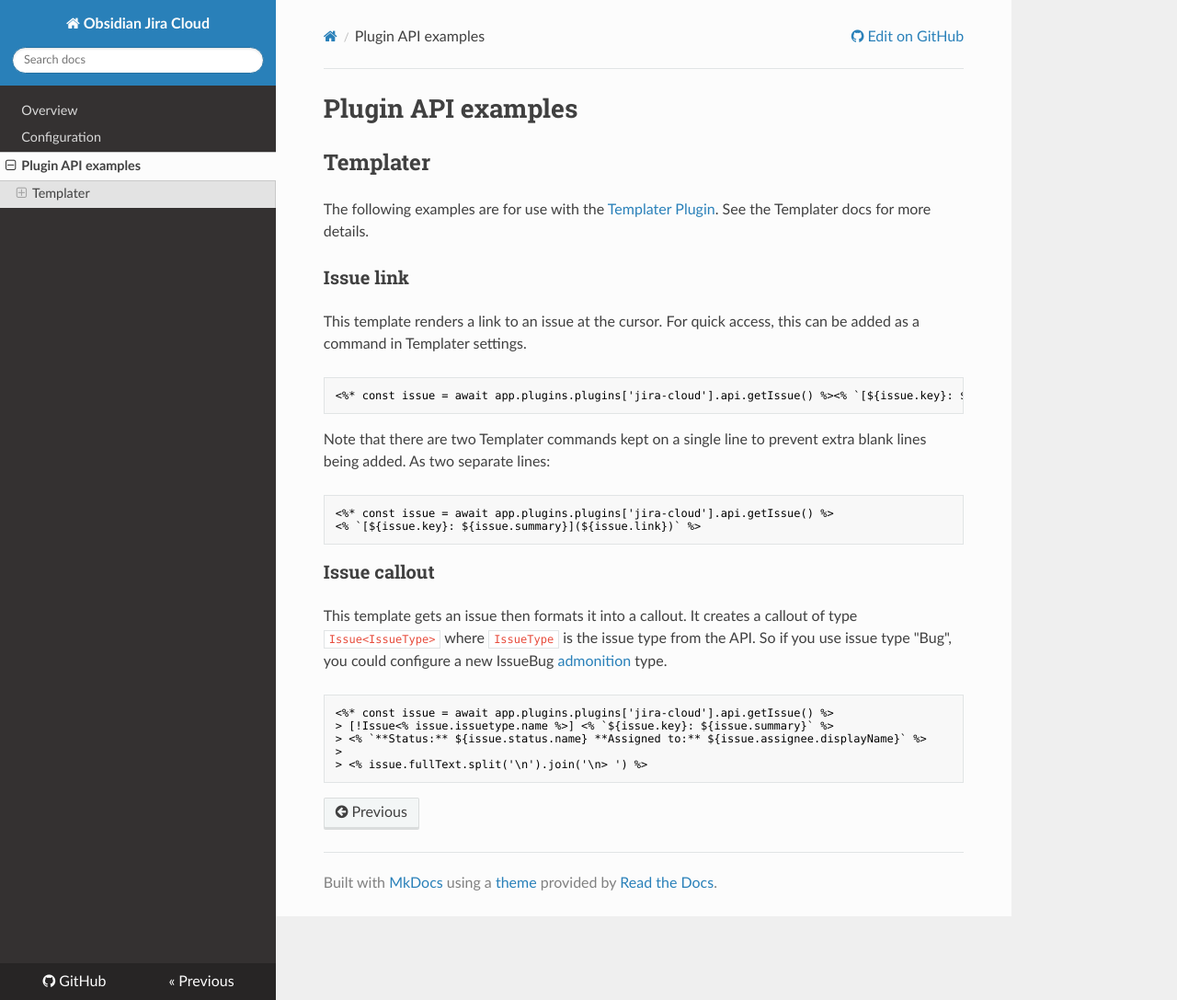
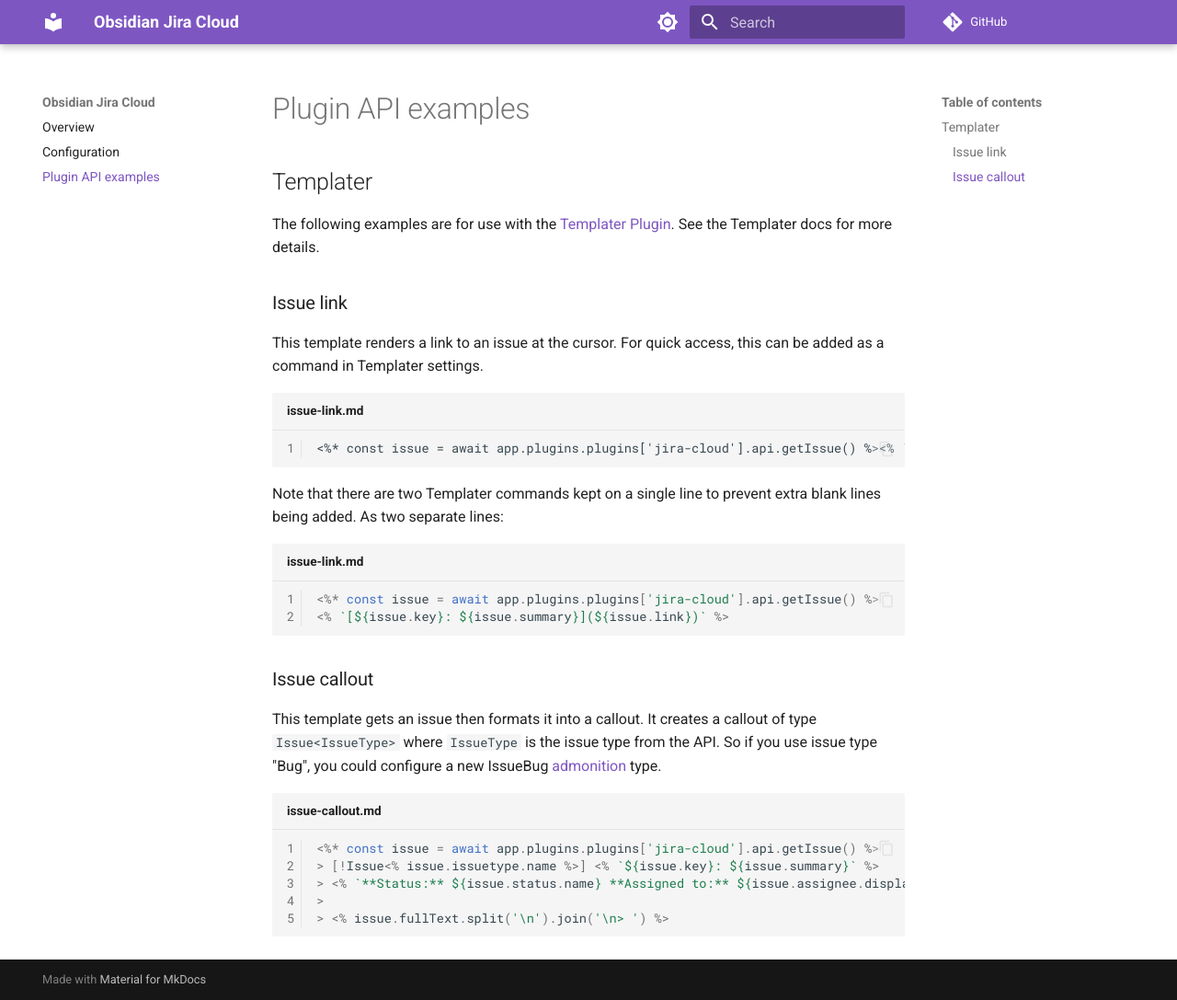
Before and after one commit to nathonius/obsidian-jira-cloud, an MkDocs documentation site: the page built from doc/docs/examples.md, in a window 1280 px wide and 1087 px high. Shown: the whole window at 92% size. Built offline with MkDocs 1.6.1 and Material for MkDocs 9.7.7, drawn with Linux system fonts in a browser that asks for light colours; nearby versions of some CDN libraries; comment, search, counter and statistics services are not loaded; a style sheet for code colours, icons or effects is not loaded.

Commit message:
doc: switch to material theme

````diff
--- a/doc/docs/examples.md
+++ b/doc/docs/examples.md
@@ -8,13 +8,13 @@
 
 This template renders a link to an issue at the cursor. For quick access, this can be added as a command in Templater settings.
 
-```text
+```text title="issue-link.md"
 <%* const issue = await app.plugins.plugins['jira-cloud'].api.getIssue() %><% `[${issue.key}: ${issue.summary}](${issue.link})` %>
 ```
 
 Note that there are two Templater commands kept on a single line to prevent extra blank lines being added. As two separate lines:
 
-```text
+```js title="issue-link.md"
 <%* const issue = await app.plugins.plugins['jira-cloud'].api.getIssue() %>
 <% `[${issue.key}: ${issue.summary}](${issue.link})` %>
 ```
@@ -23,7 +23,7 @@
 
 This template gets an issue then formats it into a callout. It creates a callout of type `Issue<IssueType>` where `IssueType` is the issue type from the API. So if you use issue type "Bug", you could configure a new IssueBug [admonition](https://github.com/javalent/admonitions) type.
 
-```text
+``` js title="issue-callout.md"
 <%* const issue = await app.plugins.plugins['jira-cloud'].api.getIssue() %>
 > [!Issue<% issue.issuetype.name %>] <% `${issue.key}: ${issue.summary}` %>
 > <% `**Status:** ${issue.status.name} **Assigned to:** ${issue.assignee.displayName}` %>
--- a/doc/mkdocs.yml
+++ b/doc/mkdocs.yml
@@ -13,9 +13,41 @@
 
 # theme
 theme:
-  name: readthedocs
-  custom_dir: custom_theme/
-extra_css:
-  - css/custom.css
-extra_javascript:
-  - js/copy-code.js
+  name: material
+  features:
+    - content.code.copy
+    - content.code.annotate
+  palette:
+    # Palette toggle for light mode
+    - media: "(prefers-color-scheme: light)"
+      scheme: default
+      primary: deep purple
+      accent: teal
+      toggle:
+        icon: material/brightness-7
+        name: Switch to dark mode
+
+    # Palette toggle for dark mode
+    - media: "(prefers-color-scheme: dark)"
+      scheme: slate
+      primary: deep purple
+      accent: teal
+      toggle:
+        icon: material/brightness-4
+        name: Switch to light mode
+
+  # custom_dir: custom_theme/
+# extra_css:
+#   - css/custom.css
+# extra_javascript:
+#   - js/copy-code.js
+
+markdown_extensions:
+  - pymdownx.highlight:
+      anchor_linenums: true
+      linenums: true
+      line_spans: __span
+      pygments_lang_class: true
+  - pymdownx.inlinehilite
+  - pymdownx.snippets
+  - pymdownx.superfences
--- a/package.json
+++ b/package.json
@@ -10,7 +10,7 @@
     "docs:dev": "cd doc && mkdocs serve",
     "docs:build": "cd doc && mkdocs build",
     "docs:deploy": "cd doc && mkdocs gh-deploy",
-    "docs:install": "pip3 install mkdocs"
+    "docs:install": "pip3 install mkdocs mkdocs-material"
   },
   "keywords": [],
   "author": {
````
